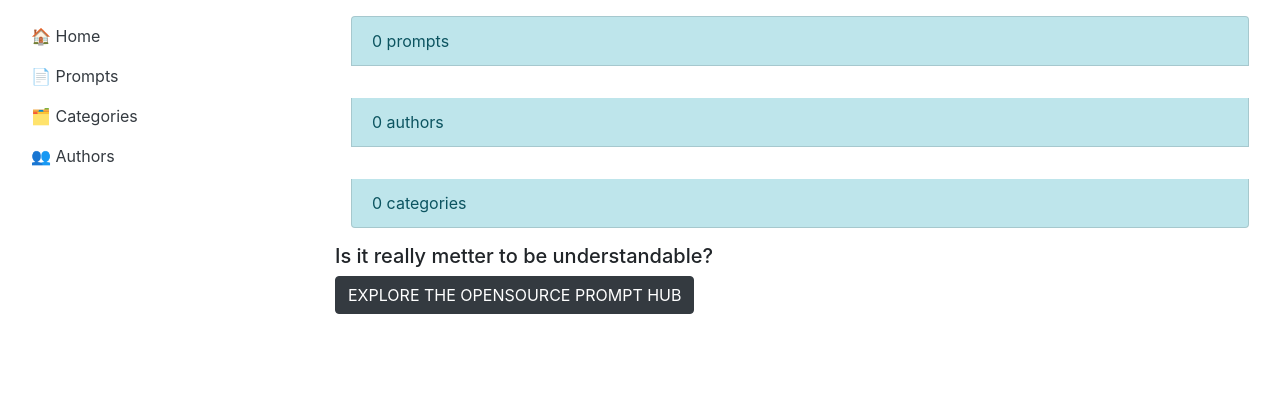
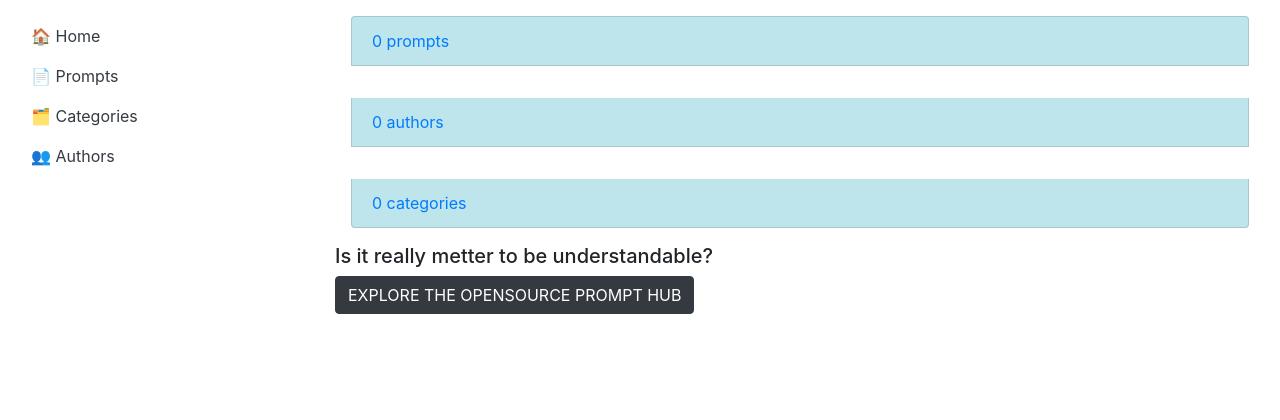
Before and after one commit to AntoniTS999/PromptHub, a Django app: page / in a window 1280 px wide. Shown: the top 420 px of the page. Run offline with Django 5.2, Linux system fonts and the light colour scheme; data that the repository does not hold is empty.

Commit message:
CategoryDetailView created

```diff
--- a/prompts/urls.py
+++ b/prompts/urls.py
@@ -4,6 +4,7 @@ from prompts.views import (index, PromptListView,
                            AuthorListView,
                            AuthorDetailView,
                            CategoryListView,
+                           CategoryDetailView,
                            )
 
 
@@ -17,6 +18,7 @@ urlpatterns = [
     path("authors/<int:pk>", AuthorDetailView.as_view(), name="author-detail"),
 
     path("categories/", CategoryListView.as_view(), name="category-list"),
+    path("category/<int:pk>", CategoryDetailView.as_view(), name="category-detail"),
 ]
 
 app_name = "prompts"
--- a/prompts/views.py
+++ b/prompts/views.py
@@ -92,3 +92,6 @@ class CategoryListView(generic.ListView):
         if form.is_valid():
             return queryset.filter(name__icontains=form.cleaned_data["name"])
         return queryset
+
+class CategoryDetailView(generic.DetailView):
+    model = Category
--- a/templates/prompts/category_list.html
+++ b/templates/prompts/category_list.html
@@ -10,7 +10,7 @@
   </form>
   <ul>
   {% for category in category_list %}
-  <a href="#"
+  <a href="{% url 'prompts:category-detail' pk=category.id %}"
      class="badge badge-pill badge-light border float-badge m-1 p-2">
     {{ category.name }}
   </a>
--- a/templates/prompts/index.html
+++ b/templates/prompts/index.html
@@ -2,9 +2,9 @@
 
 {% block content %}
   <ul class="list-group">
-    <li class="list-group-item list-group-item-info m-3">{{ num_prompts }} prompts</li>
-    <li class="list-group-item list-group-item-info m-3">{{ num_authors }} authors</li>
-    <li class="list-group-item list-group-item-info m-3">{{ num_categories }} categories</li>
+    <li class="list-group-item list-group-item-info m-3"><a href="{% url 'prompts:prompt-list' %}">{{ num_prompts }} prompts</a></li>
+    <li class="list-group-item list-group-item-info m-3"><a href="{% url 'prompts:author-list' %}">{{ num_authors }} authors</a></li>
+    <li class="list-group-item list-group-item-info m-3"><a href="{% url 'prompts:category-list' %}">{{ num_categories }} categories</a></li>
   </ul>
 
   <h5>Is it really metter to be understandable?</h5>
```
Also changed, not shown: templates/prompts/category_detail.html (added, +14 -0 lines).
